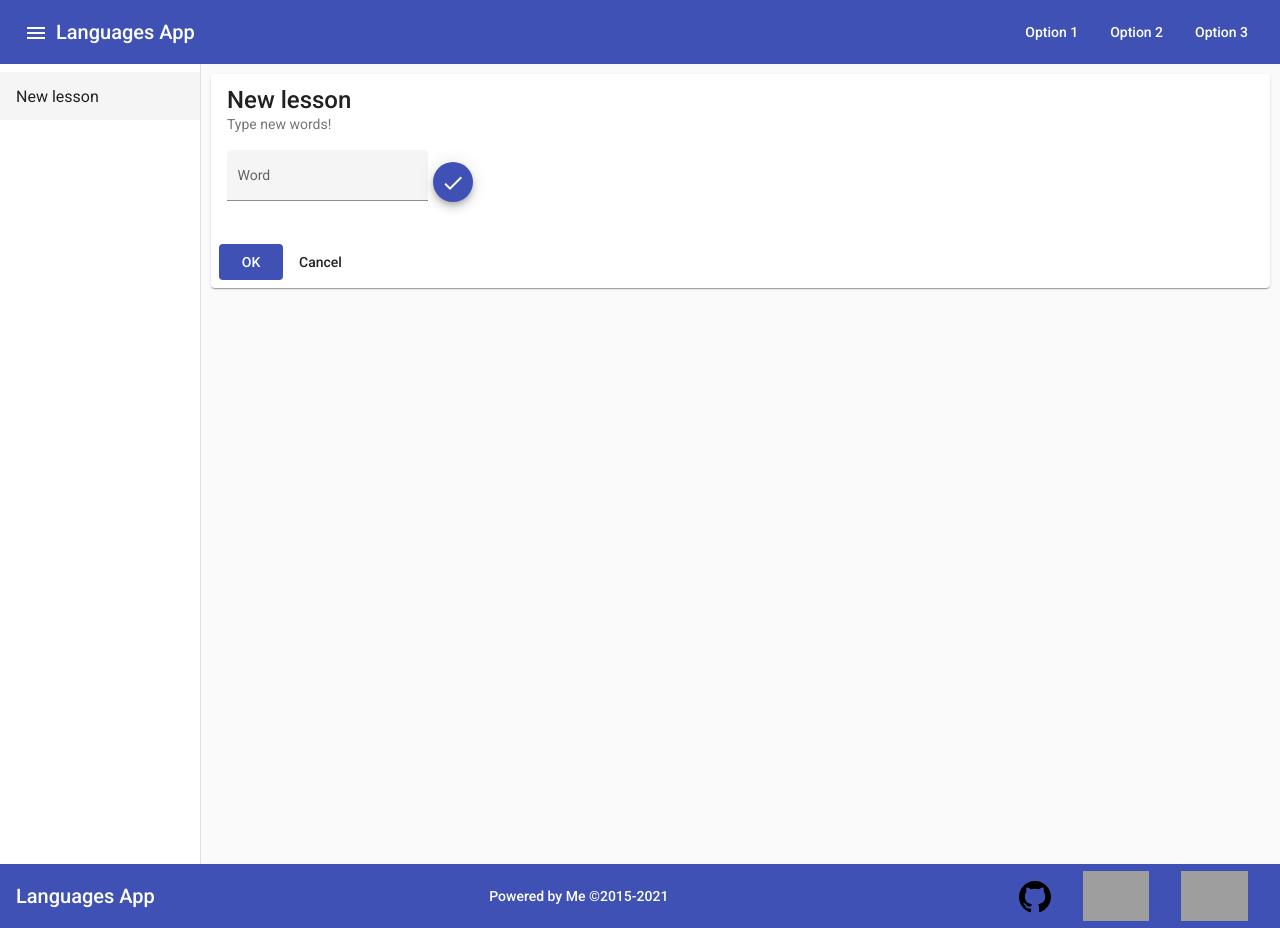
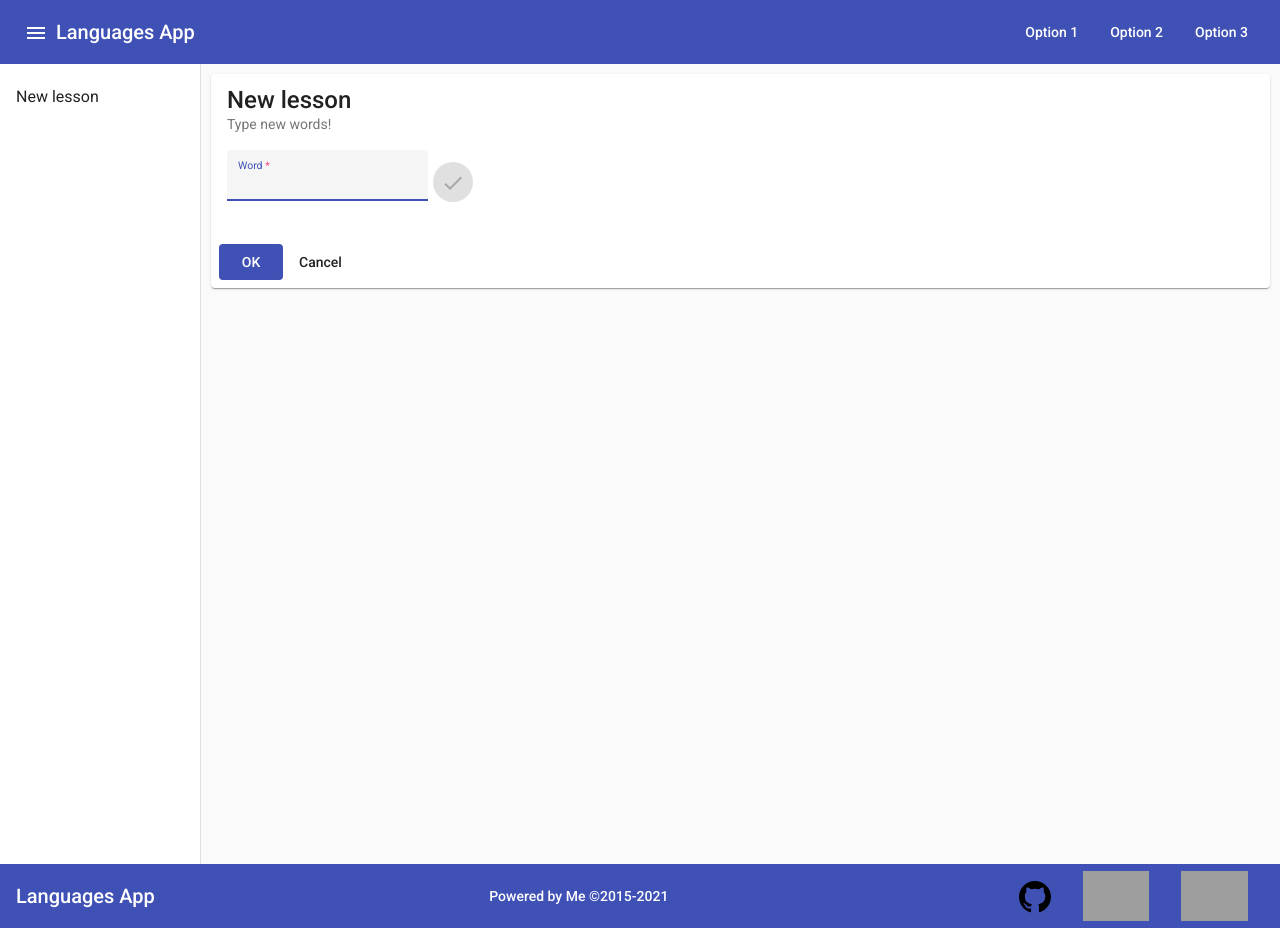
Before and after one commit to diprefranco/languages-app-front, an Angular app: page / in a window 1280 px wide. Both pictures are taken after a click on the button "New lesson". Built offline with nearby package versions, Linux system fonts and the light colour scheme; grey boxes are pictures that could not be loaded.

Commit message:
New lesson: focus on word input field, validate form, clean input and focus it after submit.

```diff
--- a/src/app/lessons/components/new-lesson/new-lesson.component.html
+++ b/src/app/lessons/components/new-lesson/new-lesson.component.html
@@ -6,10 +6,10 @@
     <form [formGroup]="wordForm" (ngSubmit)="wordFormSubmit()">
       <mat-form-field appearance="fill">
         <mat-label>Word</mat-label>
-        <input matInput type="text" formControlName="wordFormInput" />
+        <input #wordInput matInput type="text" formControlName="wordFormInput" />
       </mat-form-field>
 
-      <button mat-mini-fab color="primary" class="done-button" type="submit">
+      <button mat-mini-fab color="primary" class="done-button" type="submit" [disabled]="!wordForm.valid">
         <mat-icon>done</mat-icon>
       </button>
     </form>
--- a/src/app/lessons/components/new-lesson/new-lesson.component.ts
+++ b/src/app/lessons/components/new-lesson/new-lesson.component.ts
@@ -1,28 +1,40 @@
-import { Component, OnInit } from '@angular/core';
-import { FormControl, FormGroup } from '@angular/forms';
+import { Component, ElementRef, OnInit, AfterViewChecked, ViewChild, ChangeDetectorRef } from '@angular/core';
+import { FormControl, FormGroup, Validators } from '@angular/forms';
 
 @Component({
   selector: 'app-new-lesson',
   templateUrl: './new-lesson.component.html',
   styleUrls: ['./new-lesson.component.css']
 })
-export class NewLessonComponent implements OnInit {
+export class NewLessonComponent implements OnInit, AfterViewChecked {
   wordForm: FormGroup;
   wordsLearnt: string[] = [];
+  @ViewChild('wordInput') wordInputElement: ElementRef;
+
+  constructor(
+    private cdRef: ChangeDetectorRef
+  ) { }
 
   ngOnInit() {
     this.setWordForm();
   }
 
+  ngAfterViewChecked() {
+    this.wordInputElement.nativeElement.focus();
+    this.cdRef.detectChanges();
+  }
+
   get wordFormInput() { return this.wordForm.get('wordFormInput') }
   private setWordForm() {
     this.wordForm = new FormGroup({
-      wordFormInput: new FormControl('')
+      wordFormInput: new FormControl('', Validators.required)
     });
   }
 
   wordFormSubmit() {
-    this.wordsLearnt.push(this.wordFormInput?.value);
+    if (!this.wordForm.valid) return;
+    this.wordsLearnt.push(`${this.wordFormInput?.value}`.trim());
+    this.wordForm.reset();
+    this.wordInputElement.nativeElement.focus();
   }
-
 }
```
